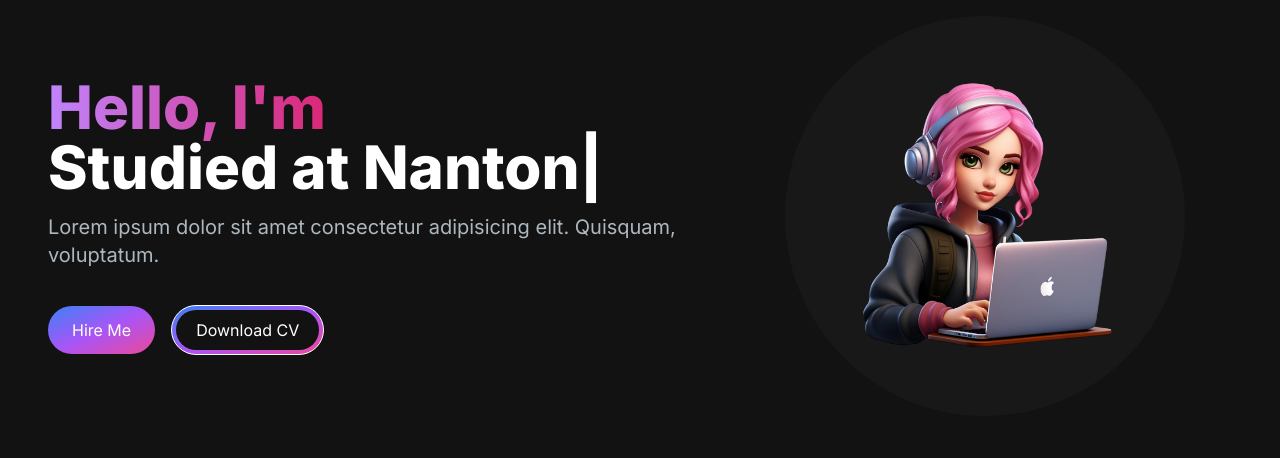
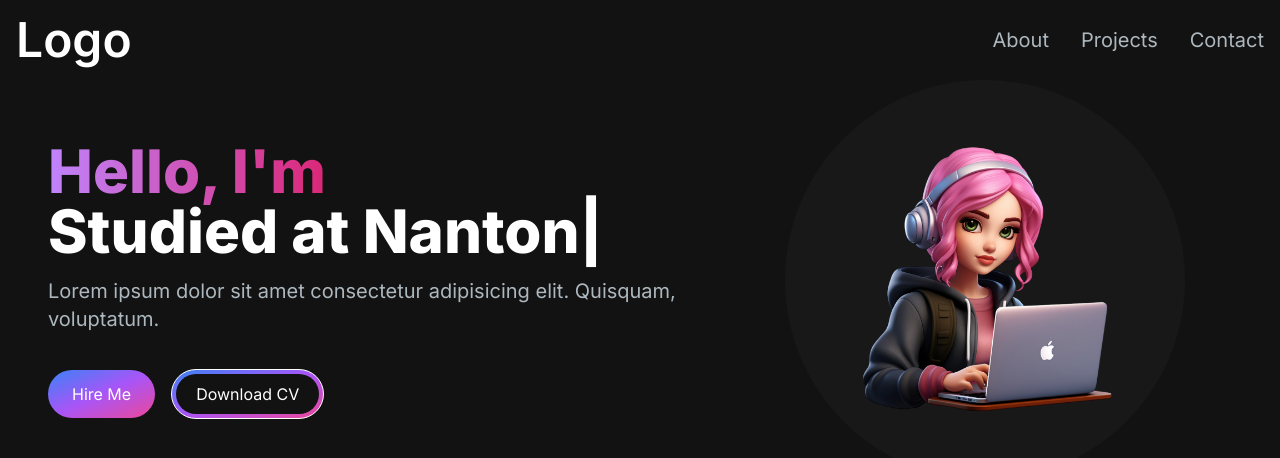
Before and after one commit to Yellowweii/Next-Website, a Next.js app: page / in a window 1280 px wide. Shown: the top 458 px of the page. Built offline with nearby package versions, Linux system fonts and the light colour scheme.

Commit message:
finish the navbar module (#4)
* finish some function of the hero module

* finish the type words effect

* finish the navbar module

```diff
--- a/app/layout.tsx
+++ b/app/layout.tsx
@@ -1,3 +1,4 @@
+import Navbar from '@/components/Navbar'
 import './globals.css'
 import type { Metadata } from 'next'
 import { Inter } from 'next/font/google'
@@ -15,8 +16,13 @@ export default function RootLayout({
   children: React.ReactNode
 }) {
   return (
-    <html lang="en">
-      <body className={inter.className}>{children}</body>
+    <html className='min-h-screen bg-[#121212]' lang="en">
+      <body className={inter.className}>
+        <header>
+          <Navbar />
+        </header>
+        {children}
+      </body>
     </html>
   )
 }
--- a/app/page.tsx
+++ b/app/page.tsx
@@ -3,7 +3,7 @@ import Image from "next/image";
 
 export default function Home() {
   return (
-    <main className="flex min-h-screen flex-col bg-[#121212]">
+    <main className="flex flex-col">
       <div className="container mx-auto px-12 py-4">
         <HeroSection />
       </div>
--- a/components/HeroSection/index.tsx
+++ b/components/HeroSection/index.tsx
@@ -5,7 +5,7 @@ import { TypeAnimation } from "react-type-animation";
 
 const HeroSection = () => {
   return (
-    <section>
+    <section className="py-20 lg:py-16">
       <div className="grid grid-cols-1 lg:grid-cols-12">
         <div className="col-span-7 place-self-center text-center sm:text-left">
           <h1 className="text-white mb-4 text-4xl sm:text-5xl lg:text-6xl font-extrabold">
--- /dev/null
+++ b/components/MenuOverlay/index.tsx
@@ -0,0 +1,23 @@
+import React from "react";
+import NavLink from "../NavLink";
+
+interface MenuOverlayProps {
+  links: Array<{
+    title: string;
+    href: string;
+  }>;
+}
+
+const MenuOverlay = ({ links }: MenuOverlayProps) => {
+  return (
+    <ul className="flex flex-col py-4 items-center">
+      {links.map((link, index) => (
+        <li key={index}>
+          <NavLink title={link.title} href={link.href} />
+        </li>
+      ))}
+    </ul>
+  );
+};
+
+export default MenuOverlay;
--- /dev/null
+++ b/components/NavLink/index.tsx
@@ -0,0 +1,19 @@
+import React from "react";
+import Link from "next/link";
+
+interface NavLinkProps {
+  title: string;
+  href: string;
+}
+
+const NavLink = ({ title, href }: NavLinkProps) => {
+  return (
+    <div>
+      <Link className="block py-2 pl-3 pr-4 text-[#adb7be] sm:text-xl rounded md:p-0 hover:text-white" href={href}>
+        {title}
+      </Link>
+    </div>
+  );
+};
+
+export default NavLink;
--- /dev/null
+++ b/components/Navbar/index.tsx
@@ -0,0 +1,56 @@
+"use client";
+import Link from "next/link";
+import React from "react";
+import { useState } from "react";
+import NavLink from "../NavLink";
+import { Bars3Icon, XMarkIcon } from "@heroicons/react/24/solid";
+import MenuOverlay from "../MenuOverlay";
+
+const navLinks = [
+  {
+    title: "About",
+    href: "#about",
+  },
+  {
+    title: "Projects",
+    href: "#projects",
+  },
+  {
+    title: "Contact",
+    href: "#contact",
+  },
+];
+
+const Navbar = () => {
+  const [showMenu, setShowMenu] = useState(false);
+  return (
+    <nav className="fixed mx-auto top-0 left-0 z-10 bg-[#121212] bg-opacity-100 w-full">
+      <div className="flex flex-wrap items-center justify-between mx-auto px-4 py-2 container lg:py-4">
+        <Link className="text-4xl md:text-5xl text-white font-semibold" href="/">
+          Logo
+        </Link>
+        <div className="mobile-menu block md:hidden">
+          {showMenu ? (
+            <button onClick={() => setShowMenu(false)} className="text-slate-200 flex items-center px-3 py-2 border rounded border-slate-200 hover:text-white hover:border-white">
+              <XMarkIcon className="w-5 h-5" />
+            </button>
+          ) : (
+            <button onClick={() => setShowMenu(true)} className="text-slate-200 flex items-center px-3 py-2 border rounded border-slate-200 hover:text-white hover:border-white">
+              <Bars3Icon className="w-5 h-5" />
+            </button>
+          )}
+        </div>
+        <div className="menu hidden md:block md:w-auto" id="navbar">
+          <ul className="flex p-4 md:p-0 md:flex-row md:space-x-8 mt-0">
+            {navLinks.map((link, index) => (
+              <NavLink key={index} title={link.title} href={link.href} />
+            ))}
+          </ul>
+        </div>
+      </div>
+      {showMenu ? <MenuOverlay links={navLinks} /> : null}
+    </nav>
+  );
+};
+
+export default Navbar;
--- a/package.json
+++ b/package.json
@@ -9,6 +9,7 @@
     "lint": "next lint"
   },
   "dependencies": {
+    "@heroicons/react": "^2.0.18",
     "next": "13.5.4",
     "react": "^18.2.0",
     "react-dom": "^18.2.0",
```
Also changed, not shown: 1 other file (tests, documents, lock files or other folders).
